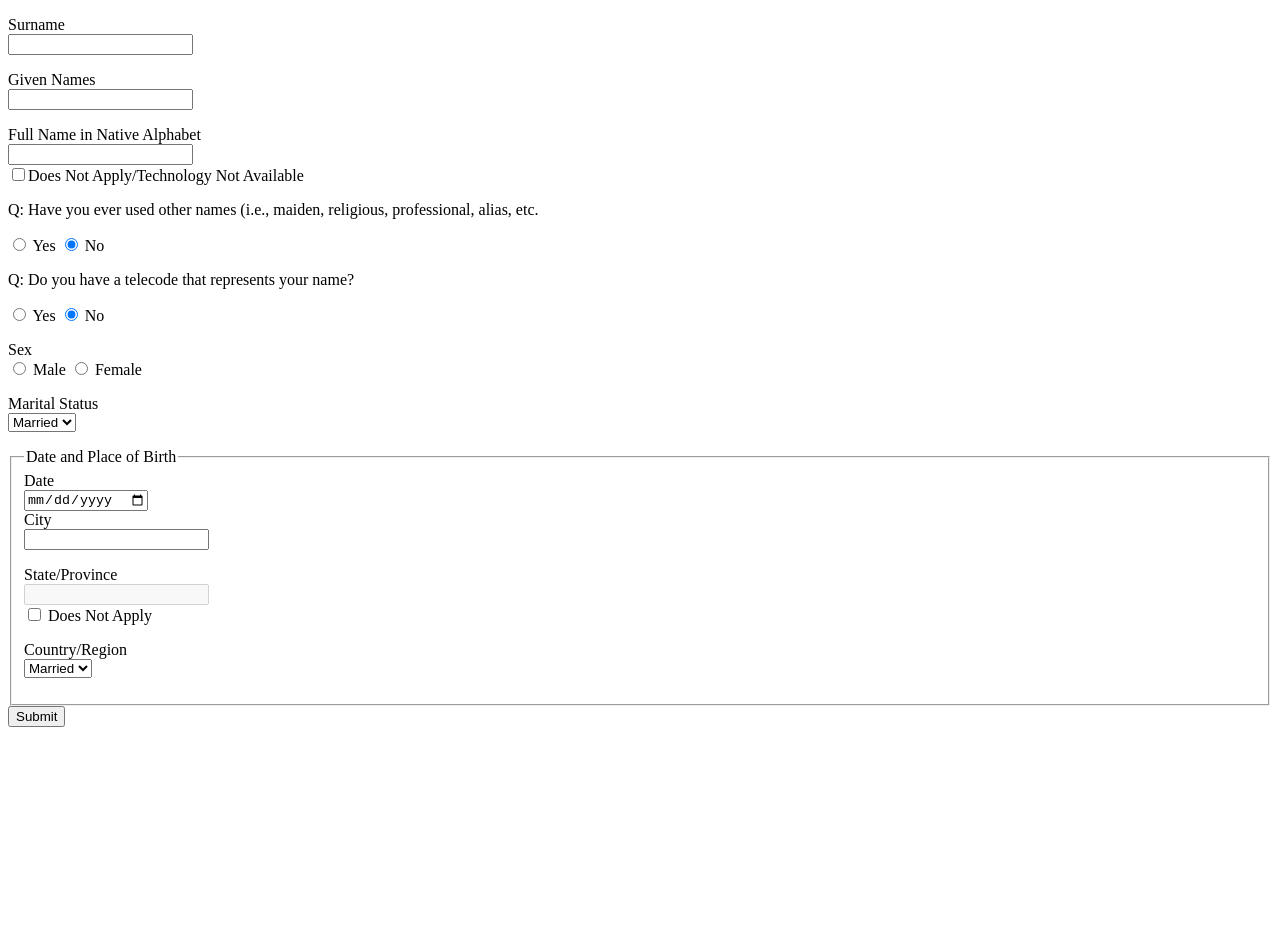
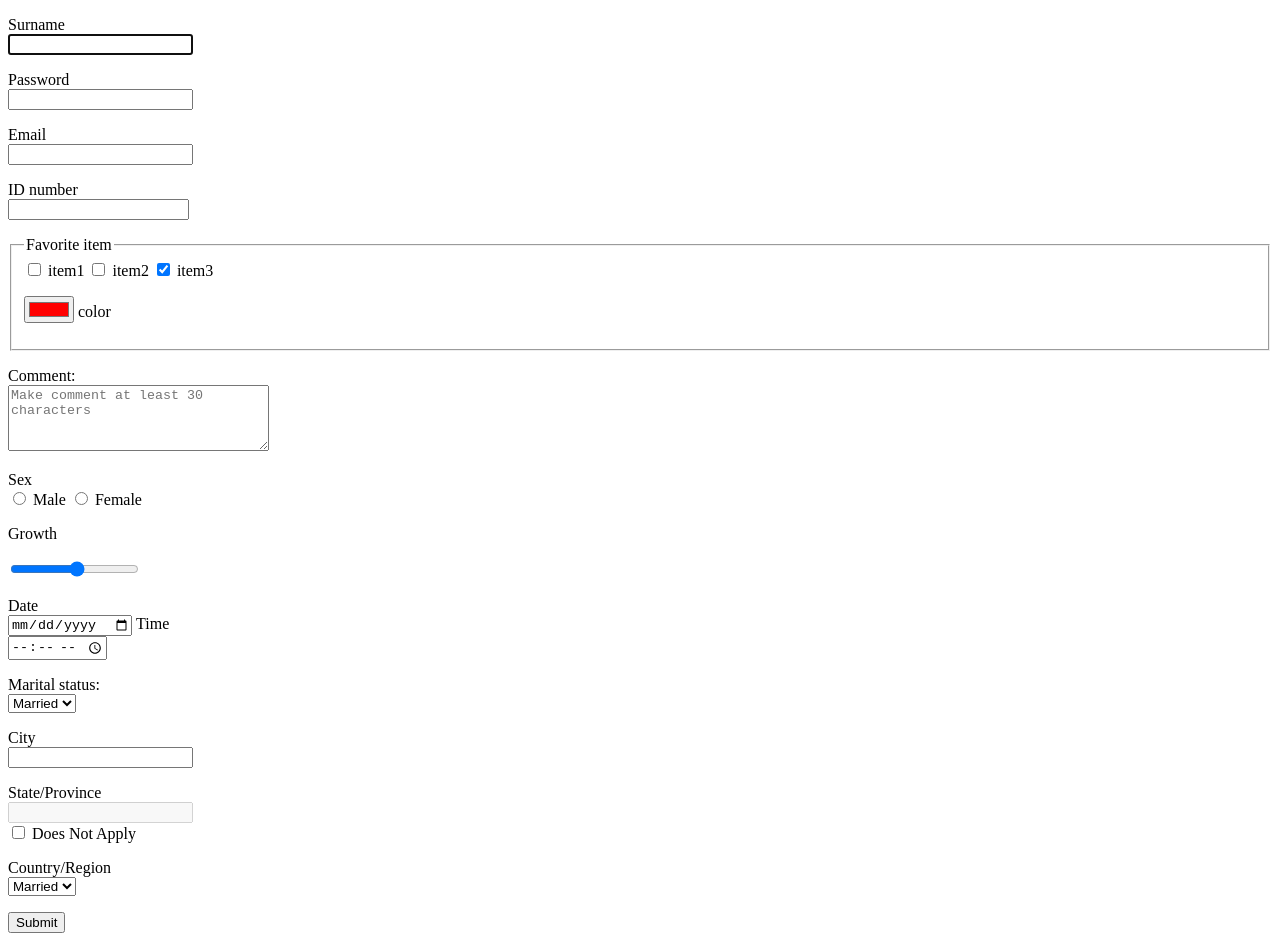
Before and after one commit to IgnatSemchuk/lesson_03, a plain HTML site: page index.html in a window 1280 px wide. Before the commit the page ends 800 px from the top, so only its background shows below. Drawn offline with Linux system fonts and the light colour scheme.

Commit message:
i'm finishing to do form

```diff
--- a/index.html
+++ b/index.html
@@ -5,48 +5,67 @@
 	<title>lesson_03</title>
 </head>
 <body>
-	<form action="https://mate-academy-form-lesson.herokuapp.com/create-application" method="post">
+<!-- target attr of the form is "_blank" -->
+	<form action="https://mate-academy-form-lesson.herokuapp.com/create-application" method="post" target="_blank">
+<!-- hidden type -->
+		<input type="hidden" name="author" value="Ignat">
+<!-- text type, attr: autocomplete, required, autofocus -->
 		<p>
 			<label>Surname
 				<br>
-				<input type="text" name="surname" required="required">
+				<input type="text" name="surname" required="required" autofocus="autofocus" autocomplete="off">
 			</label>
 		</p>
-
+<!-- password type -->
 		<p>
-			<label>Given Names
+			<label>Password
 				<br>
-				<input type="text" name="name">
+				<input type="password" name="password">
 			</label>
 		</p>
-
+<!-- email type, attr multiple -->
 		<p>
-			<label>Full Name in Native Alphabet
+			<label>Email
 				<br>
-				<input type="text" name="full_name" >
-			</label>
-			<br>
-			<label>
-				<input type="checkbox" name="aplly">Does Not Apply/Technology Not Available
+				<input type="email" name="email" multiple="multiple">
 			</label>
 		</p>
+<!-- number type, attr: maxlength, min, max -->
+		<p>
+			<label>ID number
+				<br>
+				<input type="number" name="id_number" style="width: 13em" maxlength="9" min="0" max="9">
+			</label>
+		</p>
+<!-- checkbox type, fieldset element, attr: checked, value -->
+    <fieldset>
+      <legend>Favorite item</legend>
 
-		<p>Q: Have you ever used other names (i.e., maiden, religious, professional, alias, etc.</p>
       <label>
-			<input type="radio" name="other_name" value="Yes"> Yes
+          <input type="checkbox" name="item" value="item1"> item1
       </label>
       <label>
-			<input type="radio" name="other_name" value="No" checked="checked"> No
+          <input type="checkbox" name="item" value="item2"> item2
+      </label>
+      <label>
+          <input type="checkbox" name="item3" value="item3" checked="checked"> item3
       </label>
 
-		<p>Q: Do you have a telecode that represents your name?</p>
+      <!-- color type -->
+      <p>
         <label>
-			<input type="radio" name="telecode" value="Yes"> Yes
+          <input type="color" name="color" value="#ff0000">
+        </label> color
+      </p>
+    </fieldset>
+<!-- textarea element, attr: cols, rows, minlength, placeholder -->
+		<p>
+			<label for="comment">Comment:
+				<br>
+				<textarea id="comment" cols="30" rows="4" name="comment" minlength="30" placeholder="Make comment at least 30 characters"></textarea>
 			</label>
-		<label>
-			<input type="radio" name="telecode" value="No" checked="checked"> No
-		</label>
-
+		</p>
+<!-- radio type -->
 		<p>Sex
 			<br>
 			<label>
@@ -56,25 +75,36 @@
 				<input type="radio" name="sex" value="female"> Female
 			</label>
 		</p>
+<!-- range type, attr min, max, step -->
+    <p>Growth
+      <div>
+        <label>
+          <input type="range" name="growth" min="0" max="2.5" step="0.1">
+        </label>
+      </div>
 
-		<p>Marital Status
+    </p>
+<!-- date type -->
+    <p>
+      <label>Date
         <br>
-			<select name="maritel_status">
+        <input type="date" name="date" >
+      </label>
+<!-- time type -->
+      <label>Time
+        <br>
+        <input type="time" name="time" >
+      </label>
+    </p>
+<!-- select element -->
+			<p>
+        <label for="select">Marital status:</label>
+				<br>
+				<select id="select" name="maritel_status">
 					<option value="Married">Married</option>
 					<option value="Single">Single</option>
 				</select>
 			</p>
-
-		<fieldset>
-
-			<legend>Date and Place of Birth</legend>
-
-			<label>Date
-				<br>
-				<input type="date" name="date">
-			</label>
-
-			<br>
 
 				<label>City
 					<br>
@@ -86,11 +116,9 @@
 					<br>
 					<input type="State" name="state" disabled="disabled">
 				</label>
-
 				<br>
-
 				<label>
-					<input type="checkbox" name="state" value="disabled">
+					<input type="checkbox" name="state_availble" value="true">
 					Does Not Apply
 				</label>
 			</p>
@@ -103,8 +131,6 @@
 				</select>
 			</p>
 
-		</fieldset>
-
 		<input type="submit" >
 	</form>
 </body>
```
Also changed, not shown: 1 other file. Lines whose indentation alone changed are shown as unchanged.
